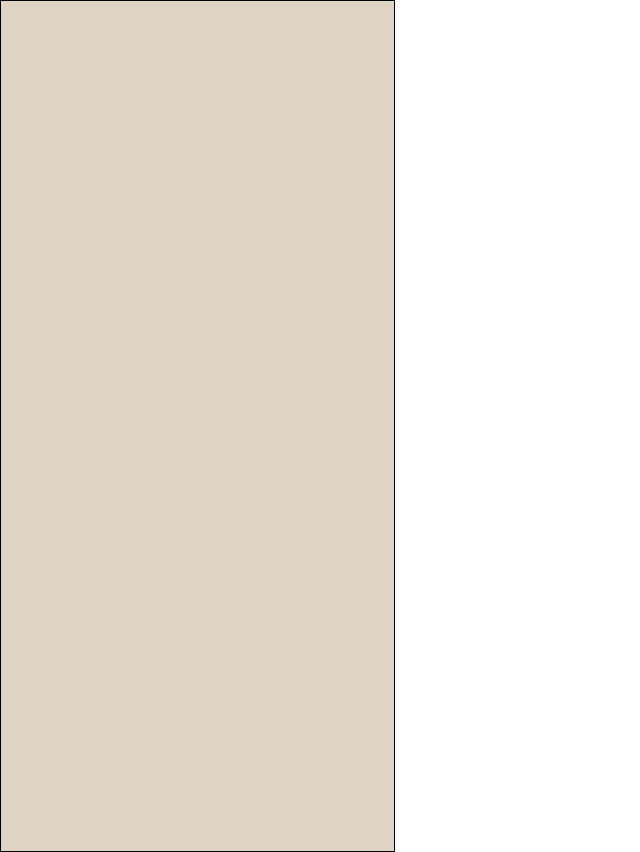
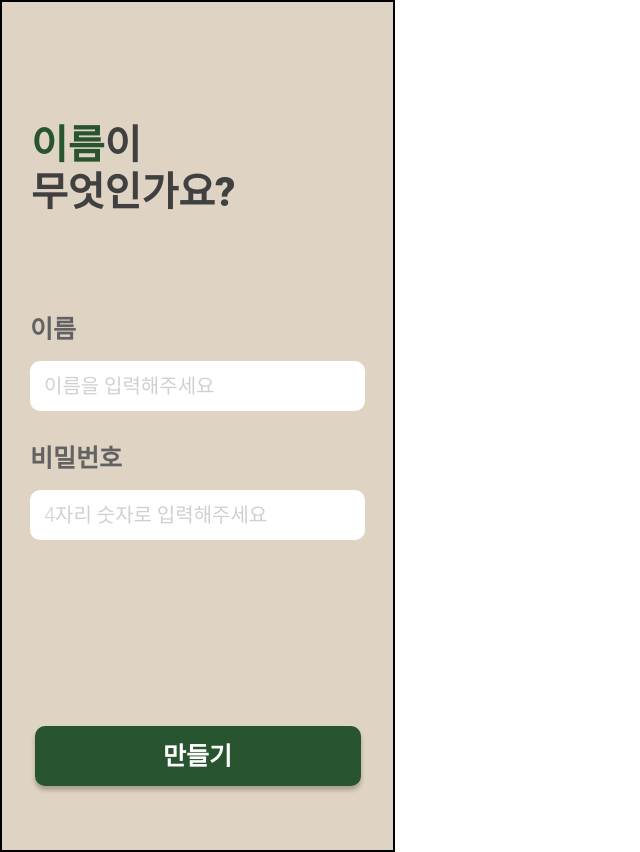
Before and after one commit to AppJam-Hackathon-McDonald/Gardening, a React (Create React App) app in the folder Client/: page /signup in a window 1280 px wide. Before the commit this address had no page. Shown: the whole page, without its empty margins (0-640 px from the left). Built offline with nearby package versions, Linux system fonts and the light colour scheme.

Commit message:
ADD : 회원가입

```diff
--- a/Client/src/components/signup/index.tsx
+++ b/Client/src/components/signup/index.tsx
@@ -0,0 +1,120 @@
+import styled from "styled-components";
+import { Img_Logo } from "../../assets/images";
+
+function SignUpPage() {
+  return (
+    <TotalWrapper>
+      <TitleWrapper>
+        <h1>
+          <div>
+            <h2>이름</h2>
+            <p>이</p>
+          </div>
+          무엇인가요?
+        </h1>
+      </TitleWrapper>
+      <Input title="이름" placeholder="이름을 입력해주세요" />
+      <Input title="비밀번호" placeholder="4자리 숫자로 입력해주세요" />
+      <Button>만들기</Button>
+    </TotalWrapper>
+  );
+}
+
+interface InputProps {
+  title: string;
+  placeholder: string;
+}
+
+function Input({ title, placeholder }: InputProps) {
+  return (
+    <InputWrapper>
+      <p>{title}</p>
+      <input type="text" placeholder={placeholder} />
+    </InputWrapper>
+  );
+}
+
+export default SignUpPage;
+
+const InputWrapper = styled.div`
+  display: flex;
+  flex-direction: column;
+  align-items: flex-start;
+  justify-content: space-between;
+  width: 335px;
+  height: 96px;
+  margin-bottom: 33px;
+
+  > p {
+    font-weight: 800;
+    font-size: 25px;
+    line-height: 29px;
+    color: ${({ theme }) => theme.subtitle};
+  }
+  > input {
+    width: 100%;
+    height: 50px;
+    border-radius: 10px;
+    border: none;
+    outline: none;
+    padding: 0 14px;
+    font-weight: 300;
+    font-size: 20px;
+    line-height: 23px;
+    ::placeholder {
+      color: rgba(98, 98, 98, 0.3);
+    }
+  }
+`;
+
+const TotalWrapper = styled.div`
+  border: 1px solid black;
+  width: 100%;
+  height: 100%;
+  display: flex;
+  flex-direction: column;
+  align-items: center;
+`;
+
+const TitleWrapper = styled.div`
+  display: flex;
+  flex-direction: column;
+  align-items: center;
+  margin-top: 120px;
+  width: 100%;
+  padding-left: 29px;
+  margin-bottom: 99px;
+  > h1 {
+    width: 100%;
+    font-weight: 900;
+    line-height: 47px;
+    color: ${({ theme }) => theme.title};
+    display: flex;
+    flex-direction: column;
+    align-items: flex-start;
+    font-size: 40px;
+    > div {
+      h2 {
+        font-size: 40px;
+        color: ${({ theme }) => theme.button};
+      }
+      font-size: 40px;
+      display: flex;
+      flex-direction: row;
+    }
+  }
+`;
+
+const Button = styled.button`
+  box-shadow: 0px 4px 4px rgba(0, 0, 0, 0.25);
+  border-radius: 10px;
+  width: 326px;
+  height: 60px;
+  background-color: ${({ theme }) => theme.button};
+  font-weight: 700;
+  font-size: 25px;
+  line-height: 29px;
+  color: #ffffff;
+  border: none;
+  margin-top: 153px;
+`;
--- a/Client/src/index.tsx
+++ b/Client/src/index.tsx
@@ -6,6 +6,7 @@ import theme from "../styles/theme";
 import { QueryClientProvider, QueryClient } from "react-query";
 import { RecoilRoot, useRecoilState } from "recoil";
 import MainPage from "./components/main";
+import SignUpPage from "./components/signup";
 
 function App() {
   const queryClient = new QueryClient();
@@ -18,6 +19,7 @@ function App() {
           <Background>
             <Routes>
               <Route path="/" element={<MainPage />} />
+              <Route path="/signup" element={<SignUpPage />} />
             </Routes>
           </Background>
         </BrowserRouter>
```
